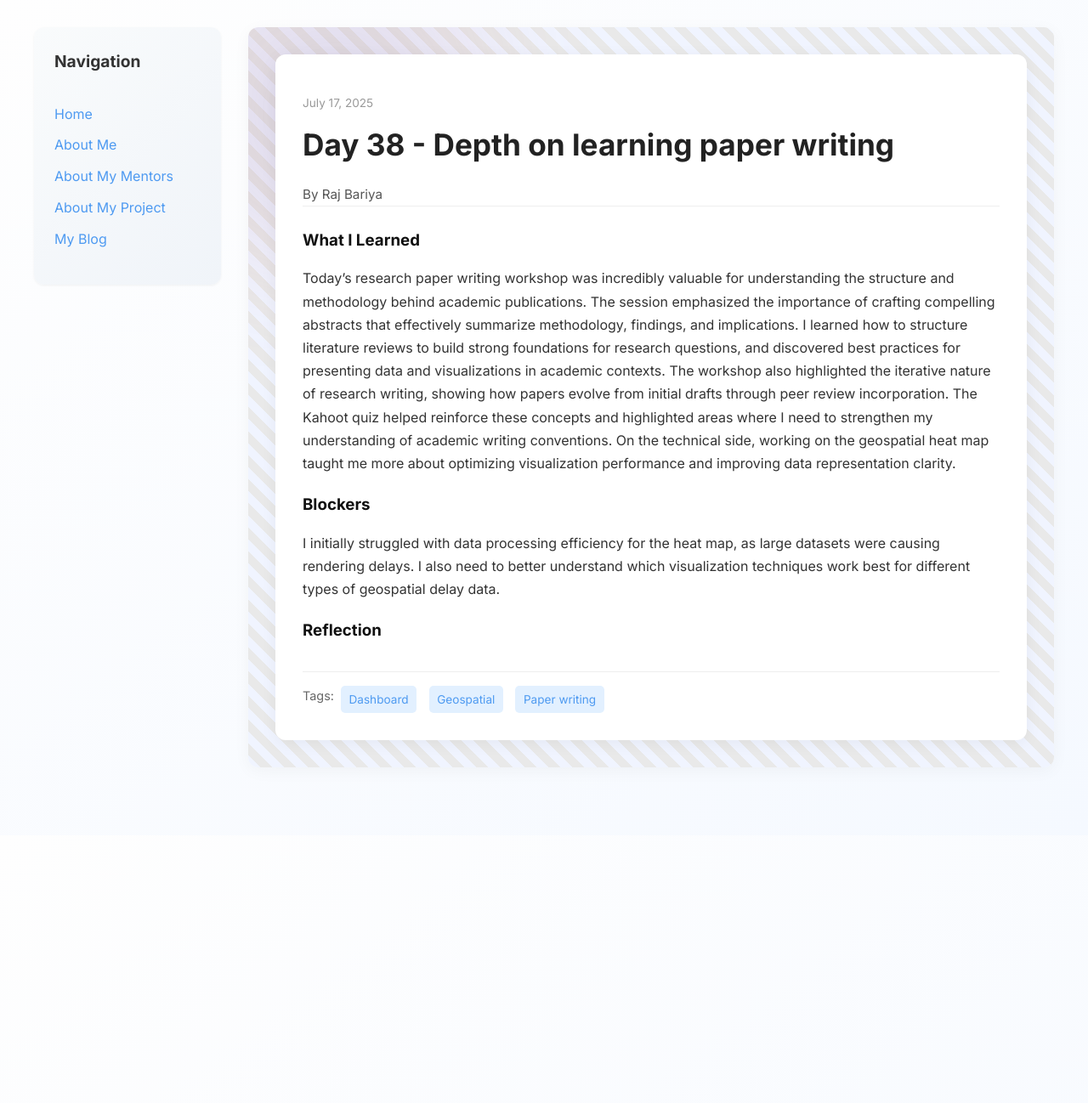
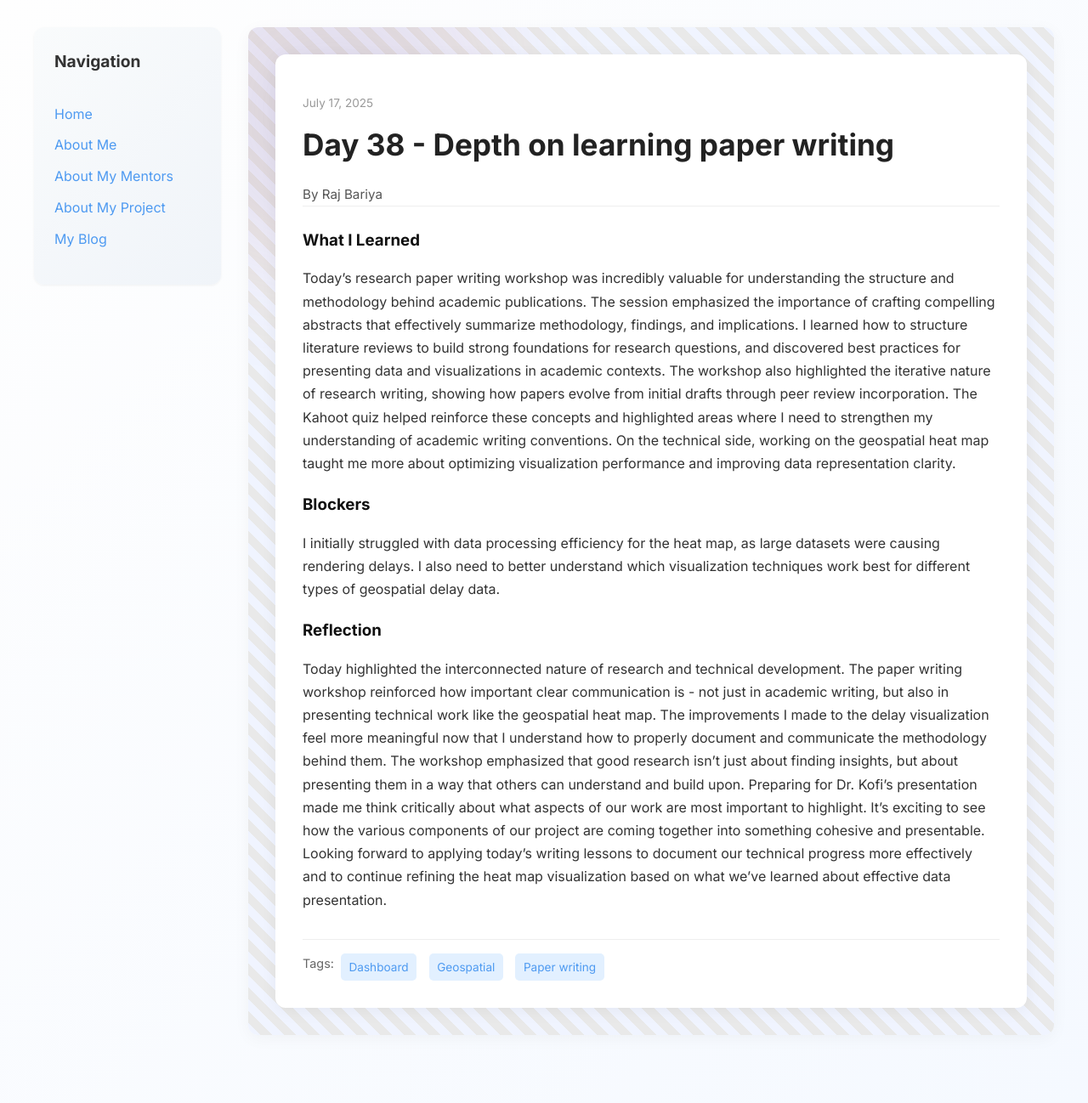
Before and after one commit to rajbariyaa/rajbariyaa.github.io, a Jekyll site: the page built from _posts/2025-07-17-day-38.md, in a window 1280 px wide. Shown: the whole page at 85% size. Built offline with Jekyll 4.4.1, drawn with Linux system fonts in a browser that asks for light colours; before the commit the page ends 983 px from its top, so only the background shows below that.

Commit message:
Update 2025-07-17-day-38.md

```diff
--- a/_posts/2025-07-17-day-38.md
+++ b/_posts/2025-07-17-day-38.md
@@ -12,6 +12,6 @@ blockers: |
   I initially struggled with data processing efficiency for the heat map, as large datasets were causing rendering delays. I also need to better understand which visualization techniques work best for different types of geospatial delay data.
 
 reflection: |
-
+  Today highlighted the interconnected nature of research and technical development. The paper writing workshop reinforced how important clear communication is - not just in academic writing, but also in presenting technical work like the geospatial heat map. The improvements I made to the delay visualization feel more meaningful now that I understand how to properly document and communicate the methodology behind them. The workshop emphasized that good research isn't just about finding insights, but about presenting them in a way that others can understand and build upon. Preparing for Dr. Kofi's presentation made me think critically about what aspects of our work are most important to highlight. It's exciting to see how the various components of our project are coming together into something cohesive and presentable. Looking forward to applying today's writing lessons to document our technical progress more effectively and to continue refining the heat map visualization based on what we've learned about effective data presentation.
 
 ---
```
